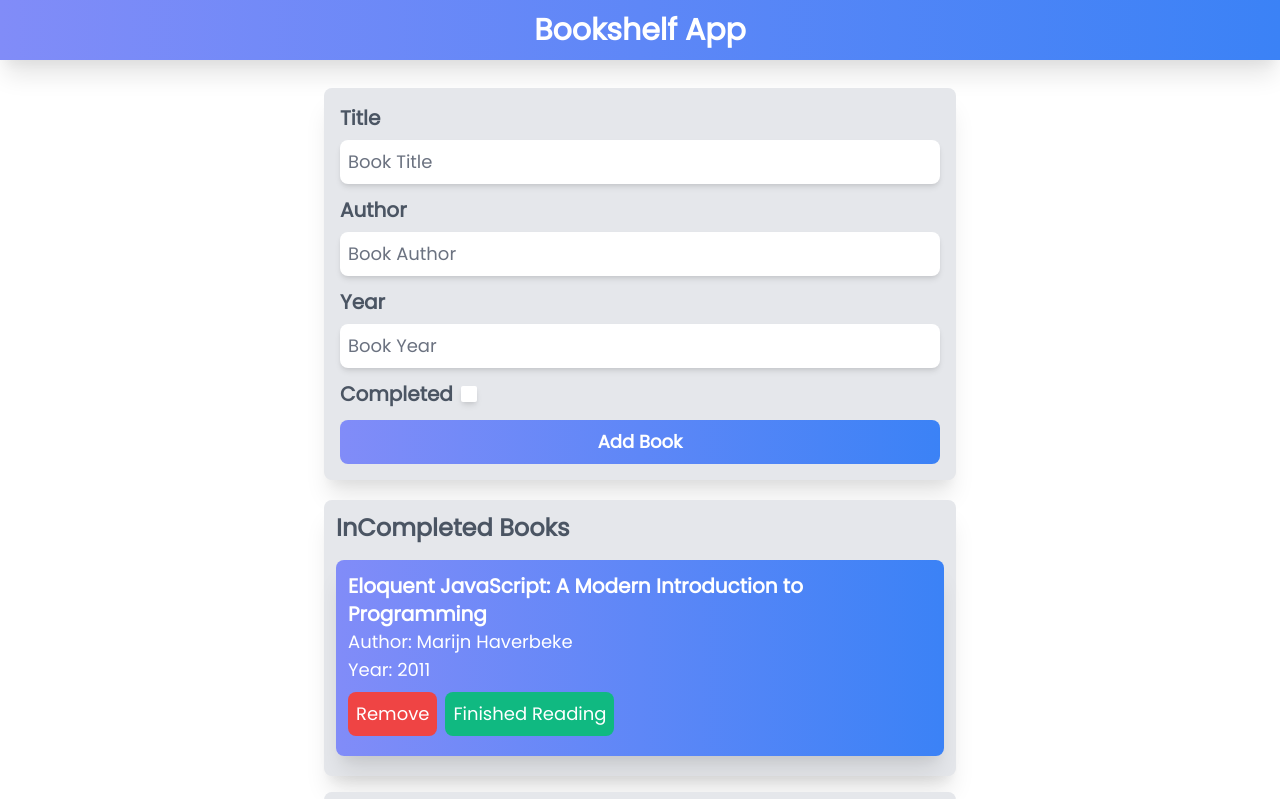
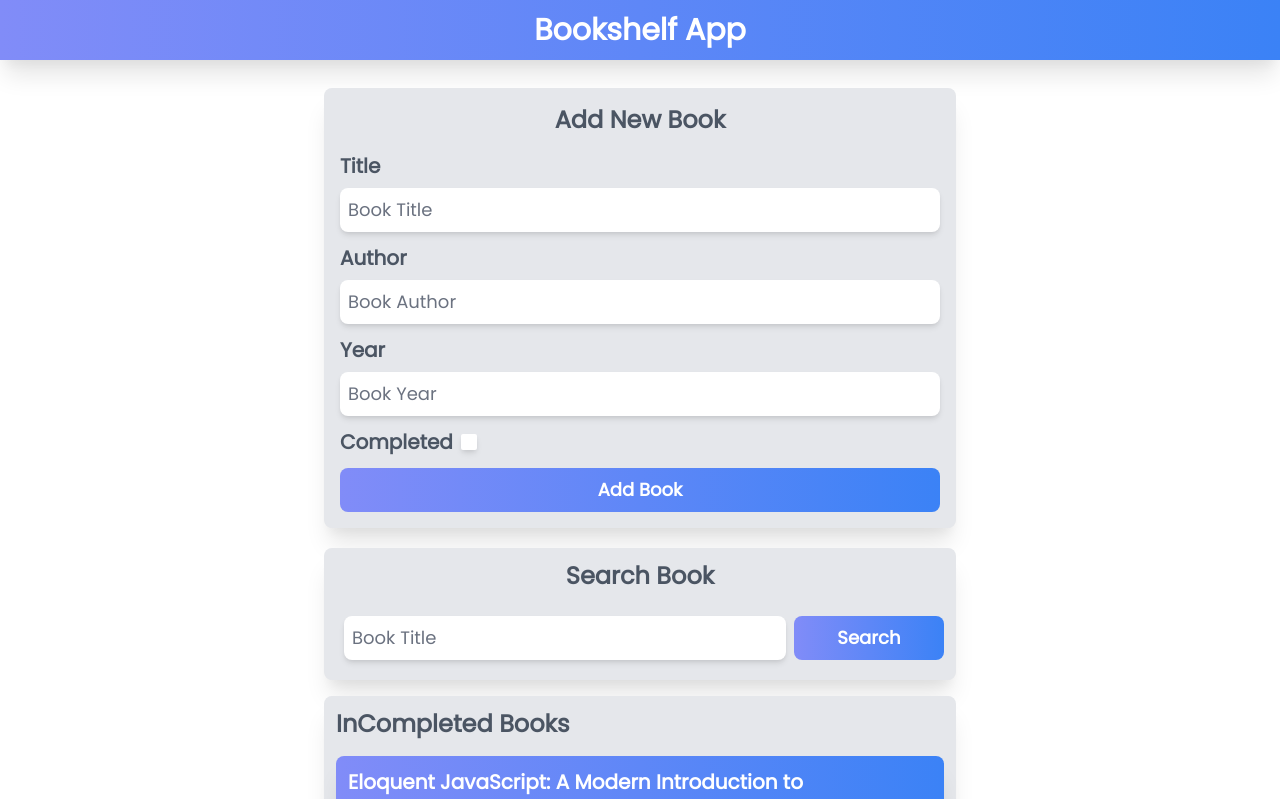
Before and after one commit to ryuuwiz/bookshelfapp, a Vue app: page / in a window 1280 px wide. Shown: the top 799 px of the page. Built offline with nearby package versions, Linux system fonts and the light colour scheme.

Commit message:
feat: can search book

```diff
--- a/src/App.vue
+++ b/src/App.vue
@@ -3,6 +3,7 @@
     <Header />
     <div class="p-2">
       <Form />
+      <Search />
       <Bookshelf />
     </div>
   </div>
@@ -12,12 +13,14 @@
 import Header from './components/Header.vue'
 import Form from './components/Form.vue'
 import Bookshelf from './components/Bookshelf.vue'
+import Search from './components/Search.vue'
 
 export default {
   name: 'App',
   components: {
     Header,
     Form,
+    Search,
     Bookshelf,
   },
 }
--- a/src/components/Bookshelf.vue
+++ b/src/components/Bookshelf.vue
@@ -4,6 +4,11 @@
     <div
       v-for="inCompleteBook in inCompleteBooks"
       :key="inCompleteBook.id"
+      :class="
+        getSearchStatus === true && inCompleteBook.title !== findBookTitle
+          ? 'hidden'
+          : 'block'
+      "
       class="
         p-3
         mb-2
@@ -55,6 +60,11 @@
     <div
       v-for="completeBook in completeBooks"
       :key="completeBook.id"
+      :class="
+        getSearchStatus === true && completeBook.title !== findBookTitle
+          ? 'hidden'
+          : 'block'
+      "
       class="
         p-3
         mb-2
@@ -128,6 +138,8 @@ export default {
     return {
       inCompleteBooks: computed(() => store.getters.inCompleteBooks),
       completeBooks: computed(() => store.getters.completeBooks),
+      getSearchStatus: computed(() => store.getters.getSearchStatus),
+      findBookTitle: computed(() => store.getters.findBookTitle),
       removeBook,
       addBookToComplete,
       addBookToInComplete,
--- a/src/components/Form.vue
+++ b/src/components/Form.vue
@@ -3,6 +3,9 @@
     class="p-4 mb-5 mx-auto lg:w-6/12 bg-gray-200 rounded-lg shadow-xl"
     @submit.prevent="addBook"
   >
+    <h2 class="mb-4 text-2xl text-center font-bold text-gray-600">
+      Add New Book
+    </h2>
     <div class="mb-3">
       <label for="bookTitle" class="text-xl font-bold text-gray-600"
         >Title</label
--- /dev/null
+++ b/src/components/Search.vue
@@ -0,0 +1,76 @@
+<template>
+  <div class="p-3 mb-4 mx-auto lg:w-6/12 bg-gray-200 rounded-lg shadow-xl">
+    <h2 class="mb-4 text-2xl text-center font-bold text-gray-600">
+      Search Book
+    </h2>
+    <div class="flex flex-row items-center justify-between">
+      <input
+        v-model="query"
+        type="text"
+        class="
+          p-2
+          m-2
+          w-full
+          rounded-lg
+          border-0
+          shadow-md
+          focus:ring-2 focus:ring-blue-500
+          text-lg
+        "
+        placeholder="Book Title"
+        @keyup.enter="addSearch"
+      />
+      <button
+        class="
+          p-2
+          w-1/3
+          rounded-lg
+          text-white
+          hover:bg-blue-600
+          text-lg
+          font-bold
+          bg-gradient-to-r
+          from-indigo-400
+          to-blue-500
+          hover:from-indigo-500 hover:to-blue-600
+        "
+        @click="addSearch"
+      >
+        Search
+      </button>
+    </div>
+  </div>
+</template>
+
+<script>
+import { ref } from 'vue'
+import { useStore } from 'vuex'
+
+export default {
+  name: 'Search',
+  setup() {
+    const store = useStore()
+
+    const query = ref('')
+
+    const addSearch = async () => {
+      if (query.value !== '') {
+        await store.dispatch('addSearch', {
+          query: query.value,
+          status: true,
+        })
+        return (query.value = '')
+      }
+      return await store.dispatch('addSearch', {
+        query: '',
+        status: false,
+      })
+    }
+
+    return {
+      query,
+      addSearch,
+    }
+  },
+}
+</script>
--- a/src/store/modules/bookshelf.js
+++ b/src/store/modules/bookshelf.js
@@ -21,6 +21,10 @@ export default {
         isComplete: true,
       },
     ],
+    search: {
+      query: '',
+      status: false,
+    },
   }),
 
   // Actions
@@ -34,6 +38,8 @@ export default {
 
     addBookToInComplete: async ({ commit }, data) =>
       await commit('setBookToInComplete', data),
+
+    addSearch: async ({ commit }, data) => await commit('setSearch', data),
   },
 
   // Mutations
@@ -54,6 +60,8 @@ export default {
 
     setBookToInComplete: (state, payload) =>
       (state.bookshelf[payload].isComplete = false),
+
+    setSearch: (state, payload) => (state.search = payload),
   },
 
   // Getters
@@ -74,5 +82,12 @@ export default {
       }
       return -1
     },
+
+    getSearchStatus: (state) => state.search.status,
+
+    findBookTitle: (state) =>
+      state.bookshelf.filter((el) =>
+        new RegExp(state.search.query, 'gi').test(el.title),
+      )[0].title,
   },
 }
```
